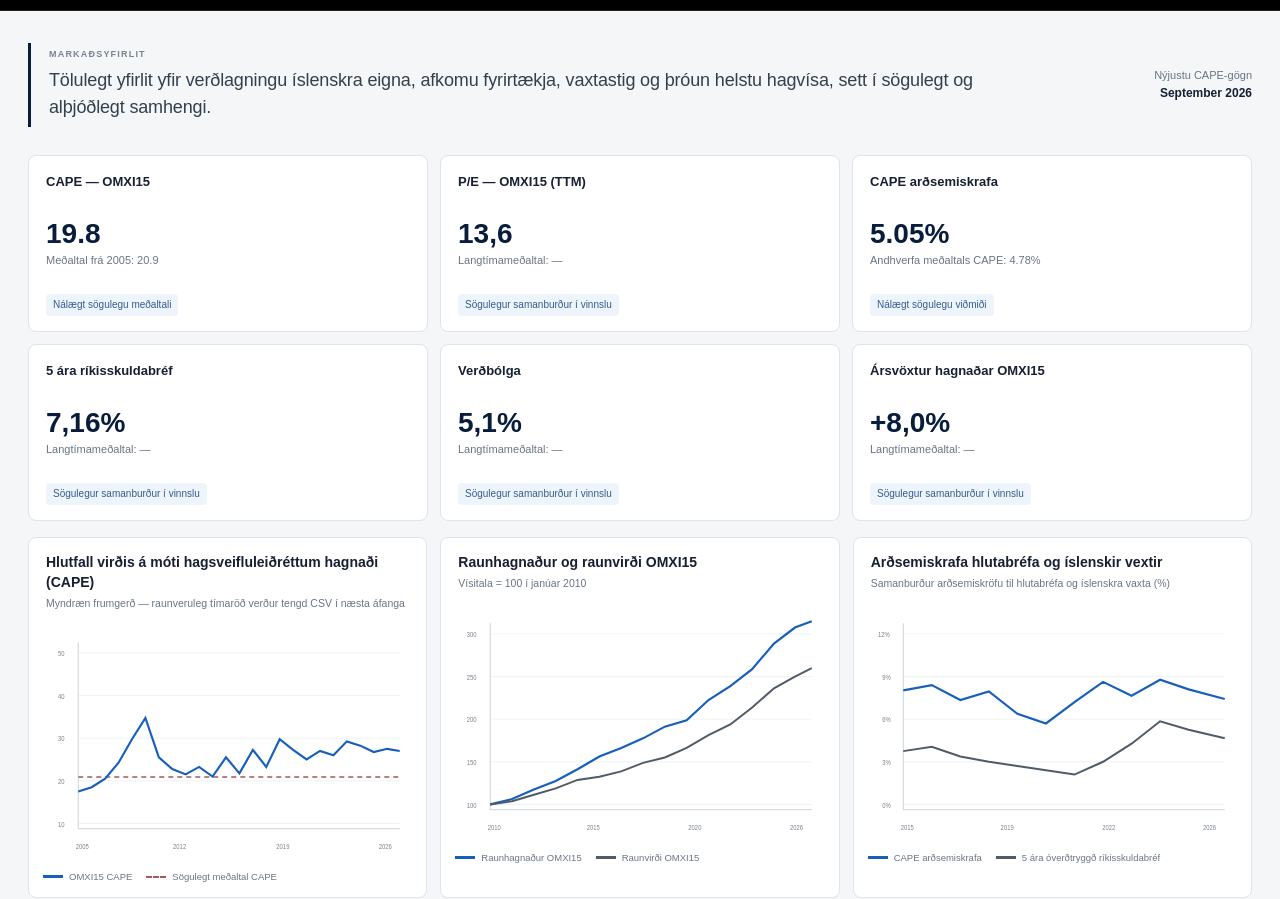
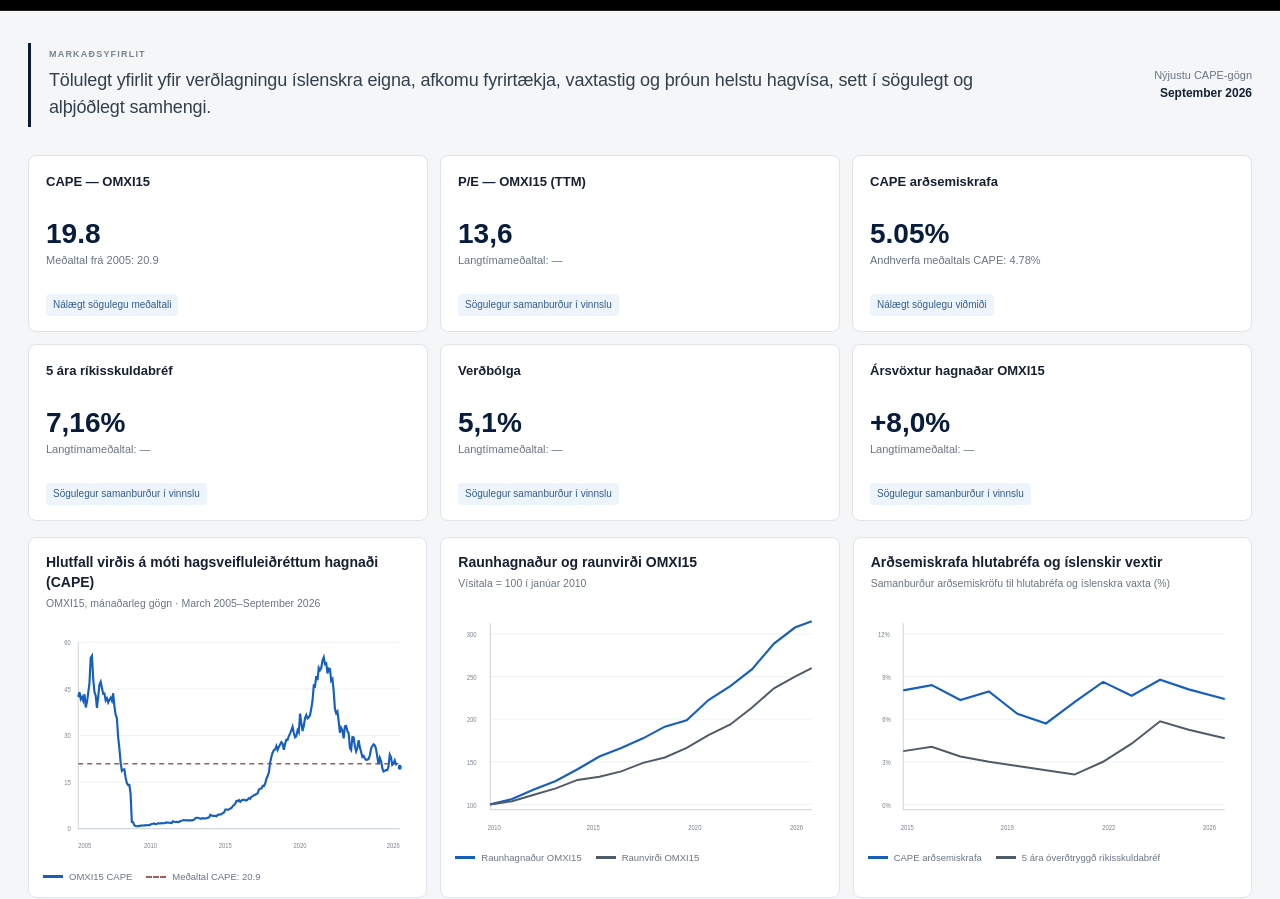
Before and after one commit to BrynjarOlafsson/iceland-market-monitor, a plain HTML site: page index.html in a window 1280 px wide. Shown: the part 72-971 px from the top of the page. Drawn offline with Linux system fonts and the light colour scheme.

Commit message:
Modify CAPE chart subtitle and rendering function
Modify CAPE chart subtitle and rendering function

```diff
--- a/index.html
+++ b/index.html
@@ -1206,8 +1206,8 @@
                     Hlutfall virðis á móti hagsveifluleiðréttum hagnaði (CAPE)
                 </h2>
 
-                <p class="panel-subtitle">
-                    Myndræn frumgerð — raunveruleg tímaröð verður tengd CSV í næsta áfanga
+                <p class="panel-subtitle" id="capeChartSubtitle">
+                    Bíður eftir mánaðarlegum CAPE-gögnum
                 </p>
             </div>
 
@@ -1215,69 +1215,12 @@
 
                 <div class="chart-wrap">
 
-                    <svg
-                        class="chart-svg"
-                        viewBox="0 0 440 230"
-                        preserveAspectRatio="none">
-
-                        <line class="grid-line" x1="42" y1="30" x2="425" y2="30"/>
-                        <line class="grid-line" x1="42" y1="70" x2="425" y2="70"/>
-                        <line class="grid-line" x1="42" y1="110" x2="425" y2="110"/>
-                        <line class="grid-line" x1="42" y1="150" x2="425" y2="150"/>
-                        <line class="grid-line" x1="42" y1="190" x2="425" y2="190"/>
-
-                        <line class="axis-line" x1="42" y1="20" x2="42" y2="195"/>
-                        <line class="axis-line" x1="42" y1="195" x2="425" y2="195"/>
-
-                        <text class="axis-text" x="18" y="193">10</text>
-                        <text class="axis-text" x="18" y="153">20</text>
-                        <text class="axis-text" x="18" y="113">30</text>
-                        <text class="axis-text" x="18" y="73">40</text>
-                        <text class="axis-text" x="18" y="33">50</text>
-
-                        <line
-                            class="series-red"
-                            id="capeAverageGuide"
-                            x1="42"
-                            y1="146"
-                            x2="425"
-                            y2="146"/>
-
-                        <polyline
-                            class="series-blue"
-                            points="
-                            42,160
-                            58,156
-                            74,148
-                            90,133
-                            106,111
-                            122,91
-                            138,128
-                            154,139
-                            170,144
-                            186,137
-                            202,146
-                            218,128
-                            234,143
-                            250,121
-                            266,137
-                            282,111
-                            298,121
-                            314,130
-                            330,122
-                            346,126
-                            362,113
-                            378,117
-                            394,123
-                            410,120
-                            425,122"/>
-
-                        <text class="axis-text" x="39" y="214">2005</text>
-                        <text class="axis-text" x="155" y="214">2012</text>
-                        <text class="axis-text" x="278" y="214">2019</text>
-                        <text class="axis-text" x="400" y="214">2026</text>
-
-                    </svg>
+                    <svg class="chart-svg"
+                         id="capeHistoryChart"
+                         viewBox="0 0 440 230"
+                         preserveAspectRatio="none"
+                         role="img"
+                         aria-label="CAPE OMXI15: bíður eftir sögulegum gögnum"></svg>
 
                 </div>
 
@@ -1289,7 +1232,7 @@
 
                     <div class="legend-item">
                         <span class="legend-swatch red"></span>
-                        Sögulegt meðaltal CAPE
+                        <span id="capeChartAverageLegend">Sögulegt meðaltal CAPE</span>
                     </div>
                 </div>
 
@@ -1926,7 +1869,7 @@
 
     <div class="prototype-note">
         <strong>Útgáfa 0.2 — CAPE gagnatenging:</strong>
-        OMXI15 CAPE, afleidd CAPE-arðsemiskrafa, söguleg viðmið og tengdar
+        OMXI15 CAPE, afleidd CAPE-arðsemiskrafa, söguleg viðmið, CAPE-línurit og tengdar
         athuganir byggjast nú á market_data.csv. Önnur KPI-gildi, sumar
         samanburðartölur og línurit eru enn frumgerð og verða tengd
         gagnaskránni í næstu áföngum.
@@ -2021,6 +1964,79 @@
 </script>
 
 <script>
+/* Draw real monthly CAPE observations; all positions and scales are derived from the CSV. */
+function renderCapeHistoryChart(history, historicalAverage) {
+    const svg = document.getElementById('capeHistoryChart');
+    if (!svg) return;
+    const ns = 'http://www.w3.org/2000/svg';
+    svg.replaceChildren();
+
+    const bounds = { left: 42, right: 425, top: 20, bottom: 195 };
+    const maxValue = Math.max(historicalAverage, ...history.map(row => row.cape));
+    const maximumAxis = Math.max(20, Math.ceil(maxValue / 20) * 20);
+    const totalHeight = bounds.bottom - bounds.top;
+    const monthNumber = month => Number(month.slice(0, 4)) * 12 + Number(month.slice(5, 7));
+    const minMonth = monthNumber(history[0].month);
+    const maxMonth = monthNumber(history[history.length - 1].month);
+    const span = Math.max(maxMonth - minMonth, 1);
+    const x = month => bounds.left + (monthNumber(month) - minMonth) / span * (bounds.right - bounds.left);
+    const y = cape => bounds.bottom - (cape / maximumAxis) * totalHeight;
+
+    function draw(tag, attributes, content) {
+        const element = document.createElementNS(ns, tag);
+        for (const [key, value] of Object.entries(attributes)) {
+            element.setAttribute(key, String(value));
+        }
+        if (content !== undefined) element.textContent = String(content);
+        svg.appendChild(element);
+        return element;
+    }
+
+    // Five evenly spaced horizontal reference ticks, including zero.
+    for (let tick = 0; tick <= 4; tick++) {
+        const level = maximumAxis * tick / 4;
+        const py = y(level);
+        draw('line', { class: 'grid-line', x1: bounds.left, y1: py, x2: bounds.right, y2: py });
+        draw('text', { class: 'axis-text', x: bounds.left - 9, y: py + 2.5, 'text-anchor': 'end' }, level);
+    }
+
+    draw('line', { class: 'axis-line', x1: bounds.left, y1: bounds.top, x2: bounds.left, y2: bounds.bottom });
+    draw('line', { class: 'axis-line', x1: bounds.left, y1: bounds.bottom, x2: bounds.right, y2: bounds.bottom });
+
+    // Calendar-year labels at approximately five-year intervals, plus the last year.
+    const firstYear = Number(history[0].month.slice(0, 4));
+    const lastYear = Number(history[history.length - 1].month.slice(0, 4));
+    const years = [firstYear];
+    for (let year = Math.ceil((firstYear + 1) / 5) * 5; year <= lastYear - 2; year += 5) {
+        years.push(year);
+    }
+    if (years[years.length - 1] !== lastYear) years.push(lastYear);
+    for (const year of years) {
+        const month = year === firstYear ? history[0].month :
+                      year === lastYear ? history[history.length - 1].month : `${year}-01`;
+        draw('text', { class: 'axis-text', x: x(month), y: 213, 'text-anchor': year === firstYear ? 'start' : year === lastYear ? 'end' : 'middle' }, year);
+    }
+
+    draw('line', {
+        class: 'series-red',
+        x1: bounds.left, y1: y(historicalAverage),
+        x2: bounds.right, y2: y(historicalAverage)
+    });
+
+    // Monthly observations, with true chronological spacing.
+    const points = history.map(row => `${x(row.month).toFixed(2)},${y(row.cape).toFixed(2)}`).join(' ');
+    draw('polyline', { class: 'series-blue', points });
+    const latest = history[history.length - 1];
+    draw('circle', {
+        cx: x(latest.month), cy: y(latest.cape), r: 3,
+        fill: 'var(--blue)', stroke: '#ffffff', 'stroke-width': 1.2
+    });
+
+    svg.setAttribute('aria-label',
+        `OMXI15 CAPE frá ${history[0].month} til ${latest.month}. ` +
+        `Nýjasta gildi ${latest.cape.toFixed(2)}; sögulegt meðaltal ${historicalAverage.toFixed(2)}.`);
+}
+
 /* Iceland Market Monitor 0.2: one CSV is the source for every displayed CAPE value. */
 async function loadCapeDataFromCsv() {
     const setText = (id, text) => {
@@ -2141,16 +2157,14 @@
                 `Sögulegt viðmið er ${averageYieldText}, reiknað sem ` +
                 `andhverfa meðaltals CAPE frá ${sinceYear}.`);
 
-        // This updates only the historical reference line. The blue CAPE
-        // time series is still illustrative and will be replaced next.
-        const referenceLine = document.getElementById('capeAverageGuide');
-        if (referenceLine) {
-            const y = Math.min(195, Math.max(20, 230 - 4 * average));
-            referenceLine.setAttribute('y1', y.toFixed(2));
-            referenceLine.setAttribute('y2', y.toFixed(2));
-        }
+        // Use the same validated observations and historical average as the KPI.
+        renderCapeHistoryChart(capeHistory, average);
+        setText('capeChartSubtitle',
+                `OMXI15, mánaðarleg gögn · ${formatMonth(earliest.month)}–${dateText}`);
+        setText('capeChartAverageLegend', `Meðaltal CAPE: ${averageNumber}`);
     } catch (error) {
         console.error('CAPE data could not be loaded:', error);
+        setText('capeChartSubtitle', 'Ekki tókst að sækja CAPE-gögn');
         setText('capeObservationDate', 'Gögn ekki tiltæk');
         setText('capeObservationDateCard', 'Gögn ekki tiltæk');
         setText('capeRelativePosition', 'Gögn ekki tiltæk');
```
